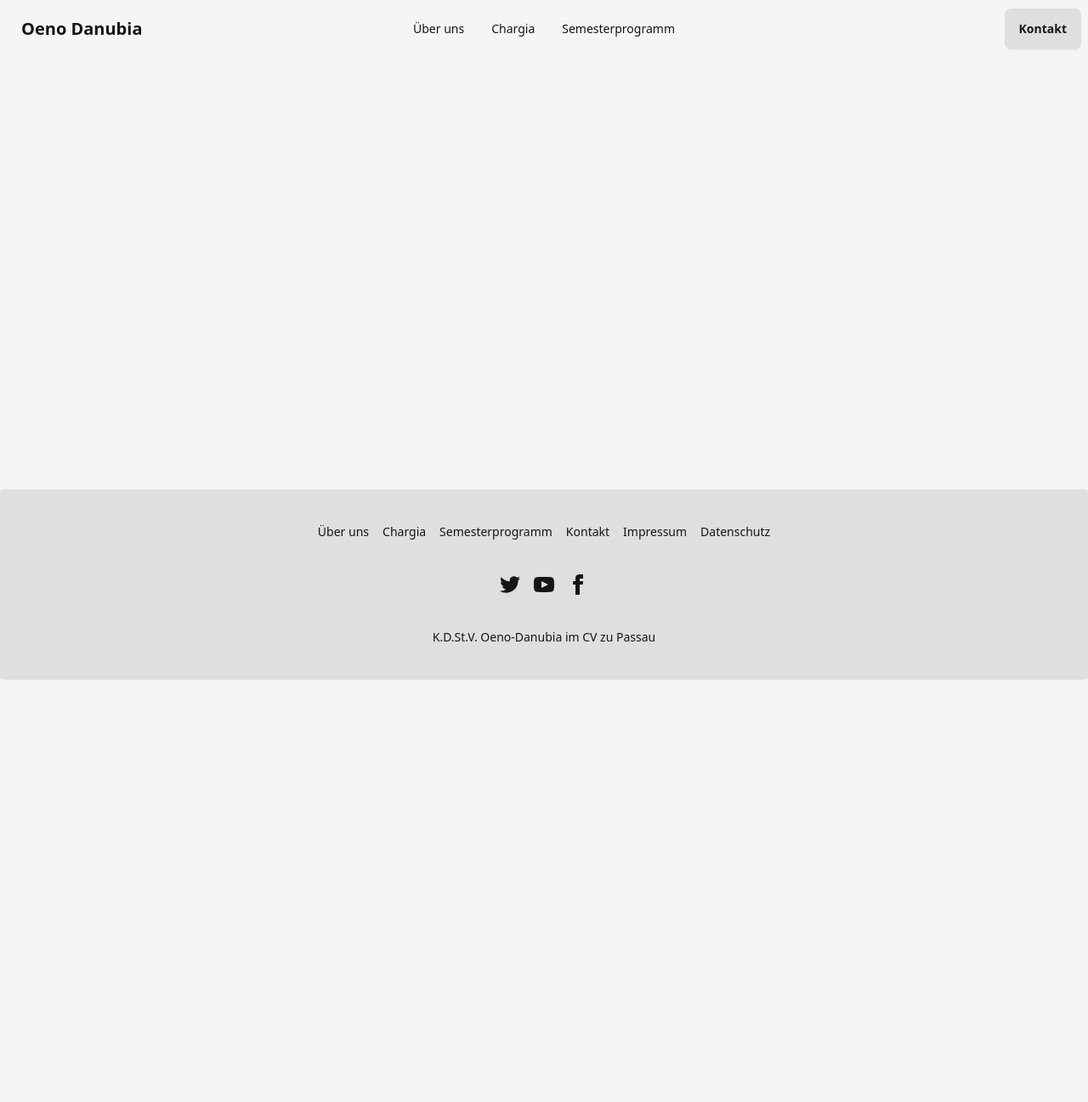
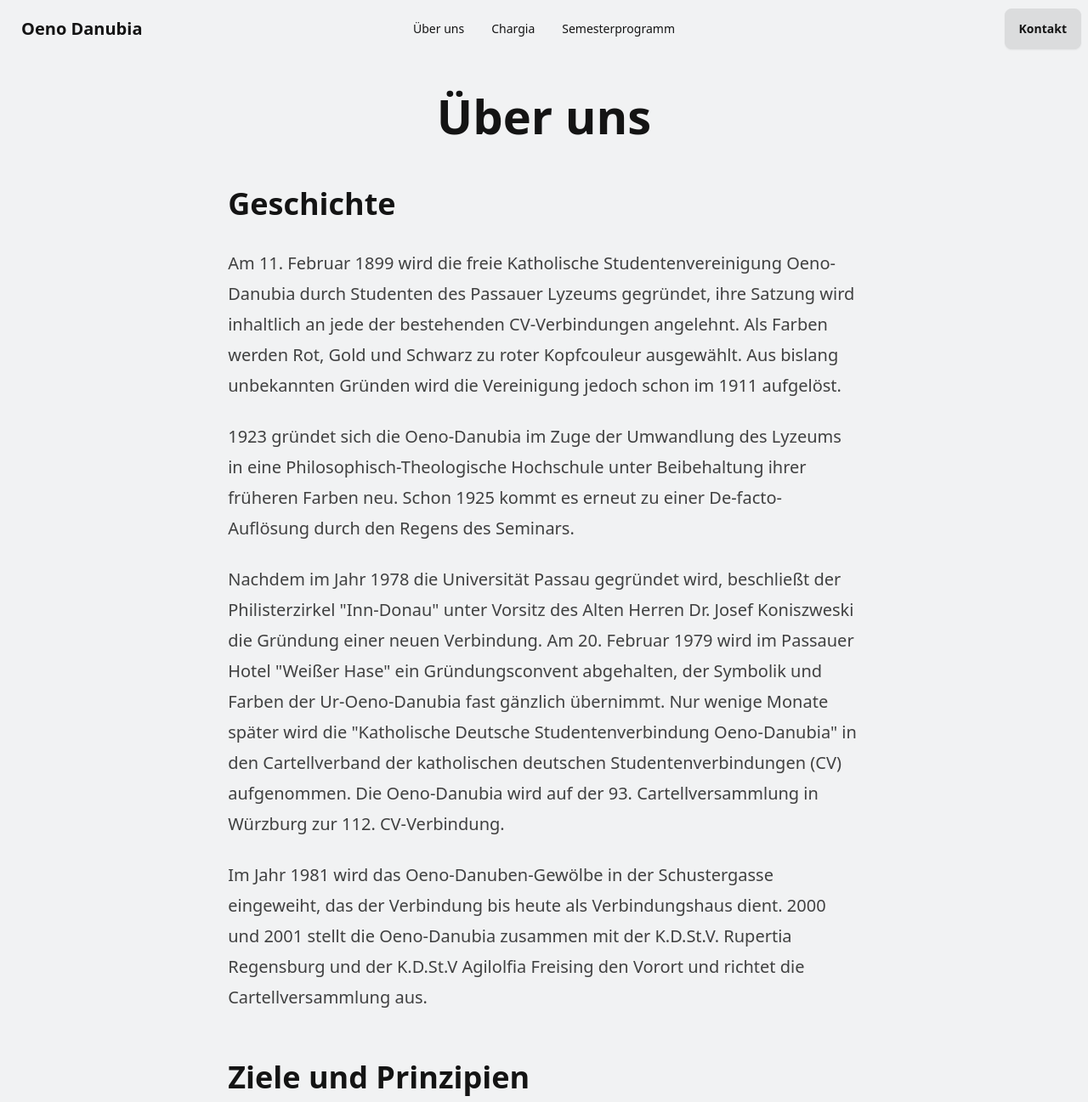
Before and after one commit to managrsphere/oeno-danubia, a Nuxt app: page /about in a window 1280 px wide. Shown: the top 1297 px of the page at 85% size. Before the commit the page ends 800 px from the top, so only its background shows below. Built offline with nearby package versions, Linux system fonts and the light colour scheme.

Commit message:
Updated Layout, Home and added About

```diff
--- a/components/TheNavbar.vue
+++ b/components/TheNavbar.vue
@@ -11,16 +11,16 @@
                 </div>
                 <ul tabindex="0"
                     class="menu menu-sm dropdown-content mt-3 z-[1] p-2 shadow bg-base-100 rounded-box w-52">
-                    <li><a>Über uns</a></li>
+                    <li><nuxt-link to="/about">Über uns</nuxt-link></li>
                     <li><a>Chargia</a></li>
                     <li><a>Semesterprogramm</a></li>
                 </ul>
             </div>
-            <a class="btn btn-ghost text-xl">Oeno Danubia</a>
+            <nuxt-link to="/" class="btn btn-ghost text-xl">Oeno Danubia</nuxt-link>
         </div>
         <div class="navbar-center hidden lg:flex">
             <ul class="menu menu-horizontal px-1">
-                <li><a>Über uns</a></li>
+                <li><nuxt-link to="/about">Über uns</nuxt-link></li>
                 <li><a>Chargia</a></li>
                 <li><a>Semesterprogramm</a></li>
             </ul>
--- a/layouts/default.vue
+++ b/layouts/default.vue
@@ -1,7 +1,7 @@
 <template>
     <div class="flex flex-col min-h-screen items-center justify-center">
             <TheNavbar class="mb-auto"/>
-            <div class="flex-grow p-10 w-full">
+            <div class="flex-grow p-10 w-full min-h-screen">
                 <slot />
             </div>
             <TheFooter class="mt-auto"/>
--- a/package.json
+++ b/package.json
@@ -11,6 +11,7 @@
   },
   "dependencies": {
     "@nuxtjs/tailwindcss": "^6.12.0",
+    "@tailwindcss/typography": "^0.5.13",
     "daisyui": "^4.12.2",
     "nuxt": "^3.12.2",
     "vue": "^3.4.29",
--- /dev/null
+++ b/pages/about.vue
@@ -0,0 +1,183 @@
+<template>
+    <div class="flex justify-center">
+        <article class="prose lg:prose-xl">
+            <h1 class="text-center">Über uns</h1>
+            <h2>Geschichte</h2>
+            <p>
+                Am 11. Februar 1899 wird die freie Katholische Studentenvereinigung Oeno-Danubia durch Studenten des
+                Passauer
+                Lyzeums gegründet, ihre Satzung wird inhaltlich an jede der bestehenden CV-Verbindungen angelehnt. Als
+                Farben werden Rot, Gold und Schwarz zu roter Kopfcouleur ausgewählt. Aus bislang unbekannten Gründen
+                wird
+                die Vereinigung jedoch schon im 1911 aufgelöst.
+            </p>
+            <p>
+                1923 gründet sich die Oeno-Danubia im Zuge der Umwandlung des Lyzeums in eine Philosophisch-Theologische
+                Hochschule unter Beibehaltung ihrer früheren Farben neu. Schon 1925 kommt es erneut zu einer
+                De-facto-Auflösung durch den Regens des Seminars.
+            </p>
+            <p>
+                Nachdem im Jahr 1978 die Universität Passau gegründet wird, beschließt der Philisterzirkel "Inn-Donau"
+                unter
+                Vorsitz des Alten Herren Dr. Josef Koniszweski die Gründung einer neuen Verbindung. Am 20. Februar 1979
+                wird
+                im Passauer Hotel "Weißer Hase" ein Gründungsconvent abgehalten, der Symbolik und Farben der
+                Ur-Oeno-Danubia
+                fast gänzlich übernimmt. Nur wenige Monate später wird die "Katholische Deutsche Studentenverbindung
+                Oeno-Danubia" in den Cartellverband der katholischen deutschen Studentenverbindungen (CV) aufgenommen.
+                Die
+                Oeno-Danubia wird auf der 93. Cartellversammlung in Würzburg zur 112. CV-Verbindung.
+            </p>
+            <p>
+                Im Jahr 1981 wird das Oeno-Danuben-Gewölbe in der Schustergasse eingeweiht, das der Verbindung bis heute
+                als
+                Verbindungshaus dient. 2000 und 2001 stellt die Oeno-Danubia zusammen mit der K.D.St.V. Rupertia
+                Regensburg
+                und der K.D.St.V Agilolfia Freising den Vorort und richtet die Cartellversammlung aus.
+            </p>
+            <h2>Ziele und Prinzipien</h2>
+            <p>
+                Die Oeno-Danubia beruht auf den Prinzipien religio, amicitia, scientia und patria. Sie will eine
+                lebenslange
+                Freundschaft begründen, welche sich durch ihre couleurstudentischen Traditionen und Comment getragen
+                weiß.
+            </p>
+            <ul>
+                <li>
+                    <p>
+                        <span class="font-bold">Religio</span> heißt gemeinsames Bekenntnis zum römisch-katholischen
+                        Glauben, die Bereitschaft zu dessen
+                        Verwirklichung im täglichen Leben und Verantwortung in der Welt auf Basis unseres christlichen
+                        Wertefundaments zu übernehmen.
+                    </p>
+                </li>
+                <li>
+                    <p>
+                        <span class="font-bold">Amicitia</span> ein Leben im freundschaftlichen Geiste der Gemeinschaft
+                        und
+                        der gegenseitigen Hilfe, sowie die
+                        Pflege eines wahren, über die eigene Studienzeit und die eigene Generation hinausreichenden
+                        Lebensbundes.
+                    </p>
+                </li>
+                <li>
+                    <p>
+                        <span class="font-bold">Scientia</span> meint das erfolgreiche Abschließen des Studiums und die
+                        ernsthafte Auseinandersetzung mit wissenschaftlichen
+                        Fragen über den Horizont des eigenen Fachstudiums hinaus.
+                    </p>
+                </li>
+                <li>
+                    <p>
+                        <span class="font-bold">Patria</span> bedeutet engagiertes Eintreten für Recht, Freiheit und
+                        Toleranz in unserem demokratischen Gemeinwesen,
+                        getragen von der Liebe zu unserem deutschen Vaterland und entschlossen zur Verwirklichung von
+                        Frieden und
+                        Verbundenheit in Europa und auf der ganzen Welt.
+                    </p>
+                </li>
+            </ul>
+            <p>
+                Zusammen mit über 120 anderen Verbindungen ist die Oeno-Danubia unter dem Dach des 1856 gegründeten
+                Cartellverbands der katholischen deutschen Studentenverbindungen (CV) zusammengeschlossen. Dieser bildet
+                heute mit seinen nahezu 30 000 Mitgliedern an fast allen deutschen Hochschulen den größten
+                Akademikerverband Europas.
+            </p>
+            <h2>Wahlspruch, Wappen und Zirkel</h2>
+            <h3>Wahlspruch</h3>
+            <p>
+                Bono-consilio-opera bona! (Dem guten Rat mögen gute Taten folgen!).
+            </p>
+            <h3>Wappen</h3>
+            <p>
+                Unser Wappen zeigt einen viergeteilten Schild, übernommen von der Ur-Oeno-Danubia. Dieser ist gekrönt
+                von einem Helm mit Helmbuschen in den Verbindungsfarben. Die vier Felder des Schildes haben folgende
+                Bedeutung:
+            </p>
+            <ul>
+                <li>
+                    <p>
+                        links oben: Kreuz als Symbol des Prinzips „religio“
+                    </p>
+                </li>
+                <li>
+                    <p>
+                        links unten: verschränkte Hände als Symbol des Prinzips „amicitia“
+                    </p>
+                </li>
+                <li>
+                    <p>
+                        rechts unten: auf einem Buch sitzende Eule als Symbol des Prinzips „scientia“
+                    </p>
+                </li>
+                <li>
+                    <p>
+                        rechts oben: roter Wolf auf weißem Grund (Passauer Stadtwappen) als Symbol des Prinzips „patria“
+                    </p>
+                </li>
+            </ul>
+            <p>
+                In der Mitte befindet sich ein kleiner Schild mit den Verbindungsfarben und dem Zirkel.
+            </p>
+            <h3>Zirkel</h3>
+            <p>
+                Unser Zirkel ist ein couleurstudentisches Monogramm der Buchstaben, V, C, F, Oe-D und einem Rufzeichen:
+            </p>
+            <ul>
+                <li>
+                    <p>
+                        Diese Buchstaben stehen für VIVAT, CRESCAT, FLOREAT OENO-DANUBIA (Oeno-Danubia lebe, wachse und
+                        gedeihe).
+                    </p>
+                </li>
+                <li>
+                    <p>
+                        Das Rufzeichen steht für IN AETERNUM und bedeutet, dass die Verbindung noch einen aktiven Teil
+                        hat.
+                    </p>
+                </li>
+            </ul>
+            <h2>Unsere Ehrenmitglieder</h2>
+            <ul>
+                <li>
+                    <p>
+                        <span class="font-bold">Professor Dr. Walter Schweitzer,</span> Präsident der Universität Passau
+                        a.D.
+                    </p>
+                </li>
+                <li>
+                    <p>
+                        <span class="font-bold">Erwin Huber, Bayerischer Staatsminister für Finanzen a.D.,</span> ehem.
+                        CSU-Vorsitzender
+                    </p>
+                </li>
+                <li>
+                    <p>
+                        <span class="font-bold">Msgr. Professor Dr. Dr. Peter Fonk,</span> Professor für Moraltheologie
+                    </p>
+                </li>
+                <li>
+                    <p>
+                        <span class="font-bold">Hans Hösl(†),</span> Oberbürgermeister a.D. der Stadt Passau
+                    </p>
+                </li>
+                <li>
+                    <p>
+                        <span class="font-bold">S.E. Antonius Hofmann(†),</span> Bischof emeritus von Passau
+                    </p>
+                </li>
+                <li>
+                    <p>
+                        <span class="font-bold">S.E. Wilhelm Schraml(†),</span> Bischof emeritus von Passau
+                    </p>
+                </li>
+            </ul>
+        </article>
+    </div>
+</template>
+
+<script setup lang="ts">
+
+</script>
+
+<style scoped></style>
--- a/pages/index.vue
+++ b/pages/index.vue
@@ -1,6 +1,10 @@
 <template>
     <div class="flex justify-center items-center">
-        <h1 class="text-5xl font-bold">Oeno Danubia</h1>
+        <div class="flex-col text-center">
+            <h1 class="text-5xl font-bold">K.D.St.V Oeno-Danubia</h1>
+            <h2 class="text-3xl font-semibold">Besuche uns gerne an unserem Stammtisch.</h2>
+            <h2 class="text-3xl font-semibold">Jeden Mittwoch ab 21 Uhr in der Schustergasse 14</h2>
+        </div>
     </div>
 </template>
 
--- a/tailwind.config.js
+++ b/tailwind.config.js
@@ -7,8 +7,8 @@ export default {
           "primary": "#0A0000",
           "secondary": "#882244",
           "accent": "#cfa834",
-          "neutral": "#f1f2f3",
-          "base-100": "#f5f5f4",
+          "neutral": "#f5f5f4",
+          "base-100": "#f1f2f3",
           "info": "#64caa0",
           "success": "#70bf2c",
           "warning": "#fbbf24",
@@ -18,6 +18,7 @@ export default {
     ]
   },
   plugins: [
+    require('@tailwindcss/typography'),
     require('daisyui'),
   ],
 }
```
Also changed, not shown: 1 other file (tests, documents, lock files or other folders).
